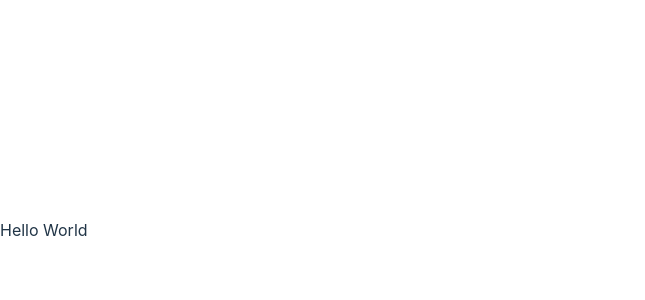
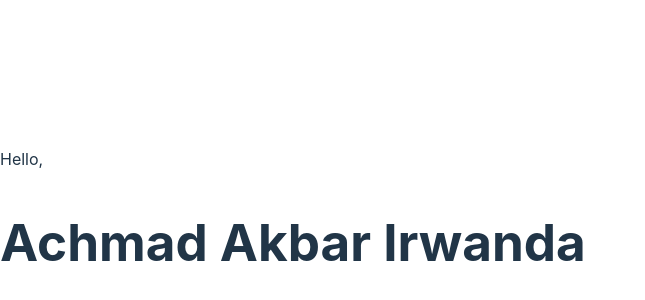
Before and after one commit to Irwnda/wallet-web, a React (Vite) app: page / in a window 1280 px wide. Shown: the part 170-470 px from the top of the page, without its empty margins (0-645 px from the left). Built offline with nearby package versions, Linux system fonts and the light colour scheme; data requests are answered from the project's data file.

Commit message:
feat: greetings in homepage

```diff
--- a/src/App.jsx
+++ b/src/App.jsx
@@ -1,7 +1,5 @@
-const App = () => (
-  <div>
-    Hello World
-  </div>
-);
+import HomePage from './Pages/Homepage/HomePage';
+
+const App = () => <HomePage />;
 
 export default App;
--- /dev/null
+++ b/src/Pages/Homepage/HomePage.jsx
@@ -0,0 +1,25 @@
+import React, { useEffect, useState } from 'react';
+import { BACKEND_URL, CUSTOMER_ID } from '../../constants';
+import axios from 'axios';
+
+export default function HomePage() {
+  const [user, setUser] = useState();
+
+  useEffect(() => {
+    async function fetchUserData() {
+      const { data } = await axios.get(
+        `${BACKEND_URL}/customers/${CUSTOMER_ID}`
+      );
+      setUser(data);
+    }
+
+    fetchUserData();
+  }, [CUSTOMER_ID]);
+
+  return (
+    <section>
+      Hello,
+      <h1>{user?.name}</h1>
+    </section>
+  );
+}
--- /dev/null
+++ b/src/constants.js
@@ -0,0 +1,4 @@
+const CUSTOMER_ID = 1;
+const BACKEND_URL = 'http://localhost:3000';
+
+export { BACKEND_URL, CUSTOMER_ID };
```
Also changed, not shown: 2 other files (tests, documents, lock files or other folders).
